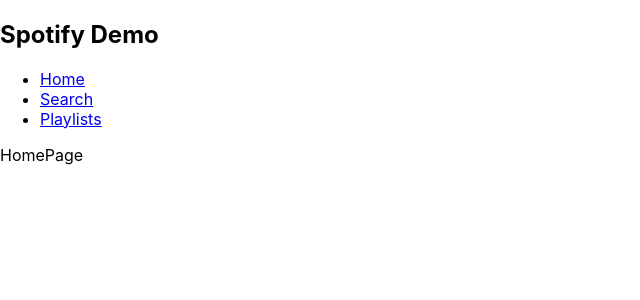
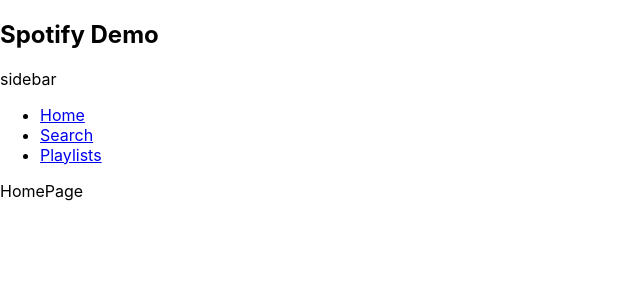
Before and after one commit to henny1105/noona_typescript, a React (Create React App) app: page / in a window 1280 px wide. Shown: the top 300 px of the page, without its empty margins (0-640 px from the left). Built offline with nearby package versions, Linux system fonts and the light colour scheme.

Commit message:
feat: sidebar 텍스트 추가

```diff
--- a/src/layout/AppLayout.tsx
+++ b/src/layout/AppLayout.tsx
@@ -8,6 +8,7 @@
 				<div className='logo'>
 					<h1>Spotify Demo</h1>
 				</div>
+				<span>sidebar</span>
 				<ul className='nav_links'>
 					<li>
 						<Link to='/'>Home</Link>
```
